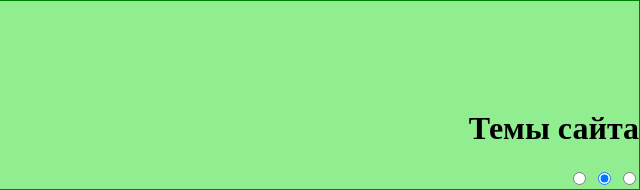
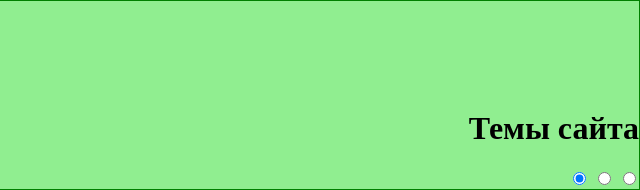
Before and after one commit to Alexey-petr0v/mini-site, a website built with webpack: page src/articles.pug in a window 1280 px wide. Shown: the top 190 px of the page, 640-1280 px from the left. Built offline with nearby package versions, Linux system fonts and the light colour scheme.

Commit message:
Added flag 'checked' to 'theme_button_1'

```diff
--- a/src/modules/header.pug
+++ b/src/modules/header.pug
@@ -18,6 +18,6 @@ header
                 +navLink(i.link,i.name)
         .themes
             h1 Темы сайта
-            input(type="radio", id="theme_button_1", value="Зеленая", name="theme")
-            input(type="radio", id="theme_button_2", value="Синяя", name="theme" checked)
+            input(type="radio", id="theme_button_1", value="Зеленая", name="theme" checked)
+            input(type="radio", id="theme_button_2", value="Синяя", name="theme")
             input(type="radio", id="theme_button_3", value="Красная", name="theme")
```
Also changed, not shown: dist/articles.html, dist/index.html.
